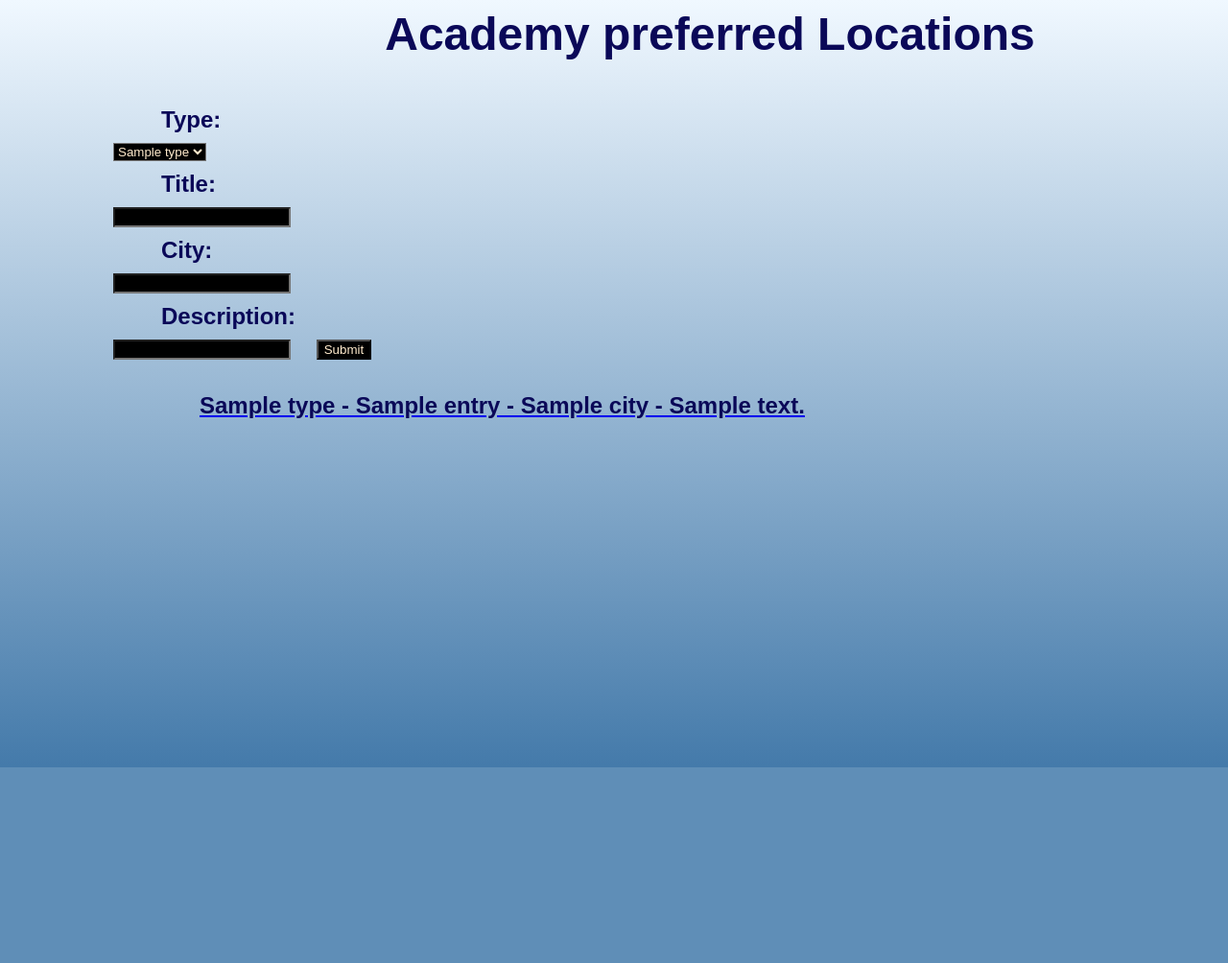
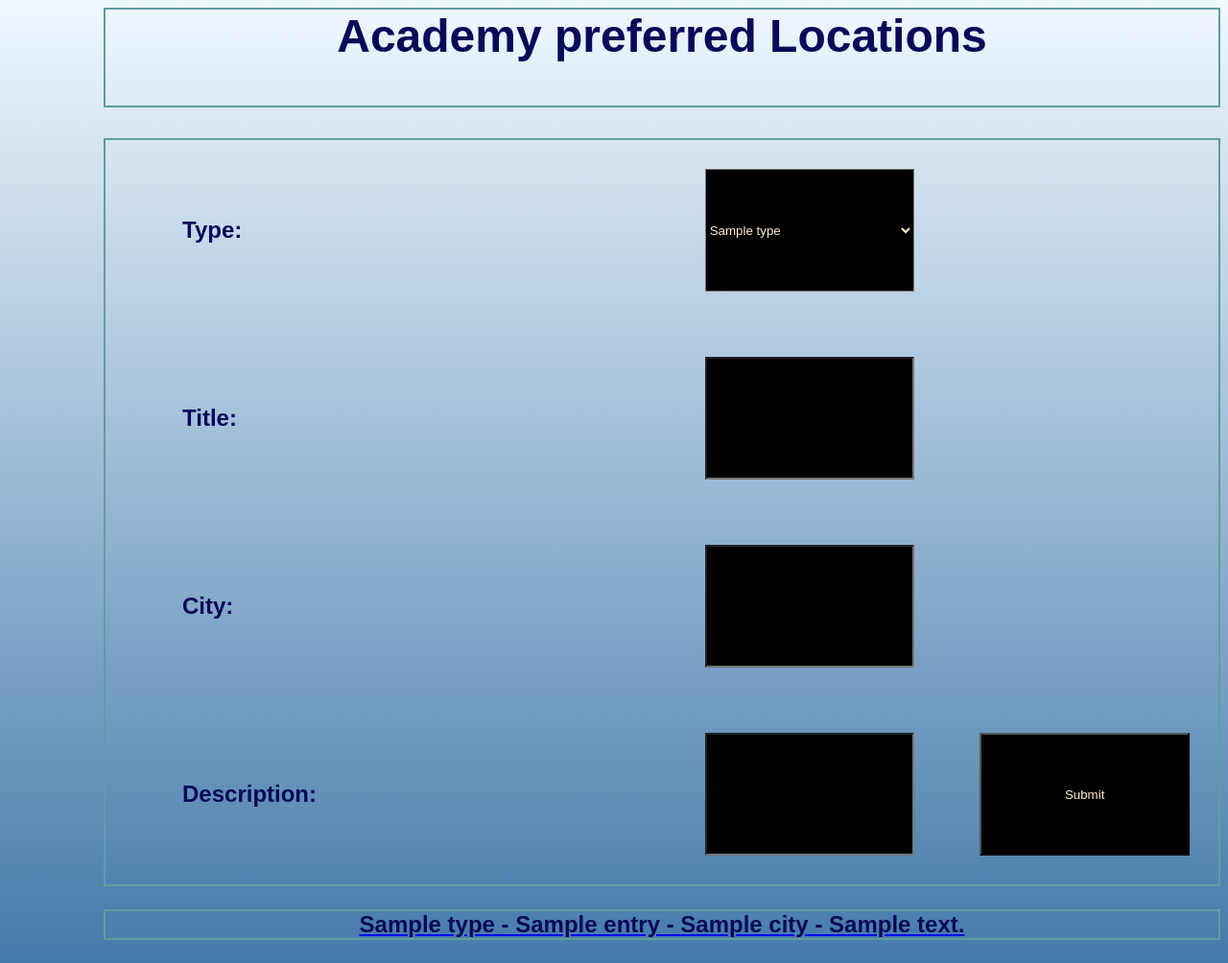
Before and after one commit to nkode-academy/academy_project, a Flask app: template templates/home.html in a window 1280 px wide. Shown: the whole page at 96% size. Before the commit the page ends 800 px from the top, so only its background shows below. Run offline with Flask 2, Linux system fonts and the light colour scheme; the template is opened without the code that fills it: most values are stand-ins (such as "Sample title", 1, 10 or a date in 2020).

Commit message:
try_box and grid

```diff
--- a/templates/home.html
+++ b/templates/home.html
@@ -1,6 +1,7 @@
 <style>
     html {
         box-sizing: border-box;
+
 
         background-color:aliceblue;
         background-image: linear-gradient(#f0f8ff, #447aaa);
@@ -10,6 +11,21 @@
         font-style: initial;
         font-weight: bolder;
         padding-left: 100px;
+    }
+    form{
+        border: 2px solid cadetblue;
+        padding: 20px;
+        display: grid;
+        grid-template-columns: 1fr 1fr 1fr 1fr;
+        gap: 2rem;
+    }
+    .type{
+        height: 300px;
+        background: cornsilk;
+    }
+    .title{
+        height: 300px;
+        background: darkgray;
     }
 
     label {
@@ -26,18 +42,22 @@
     }
 
     h1 {
-        border: 2px cadetblue;
+        border: 2px solid cadetblue;
+        height:100px;
+
         color: rgb(10, 8, 88);
         text-align:center;
     }
     p {
+        border: 2px solid cadetblue;
         color: rgb(10, 8, 88);
         font-style: initial;
-        padding-left: 100px;
+        padding-left:initial;
+        text-align: center;
     }
 </style>
 <h1>
-    <p>Academy preferred Locations</p>
+    <p1>Academy preferred Locations</p1>
 </h1>
 
 <form action="/new_entry">
```
